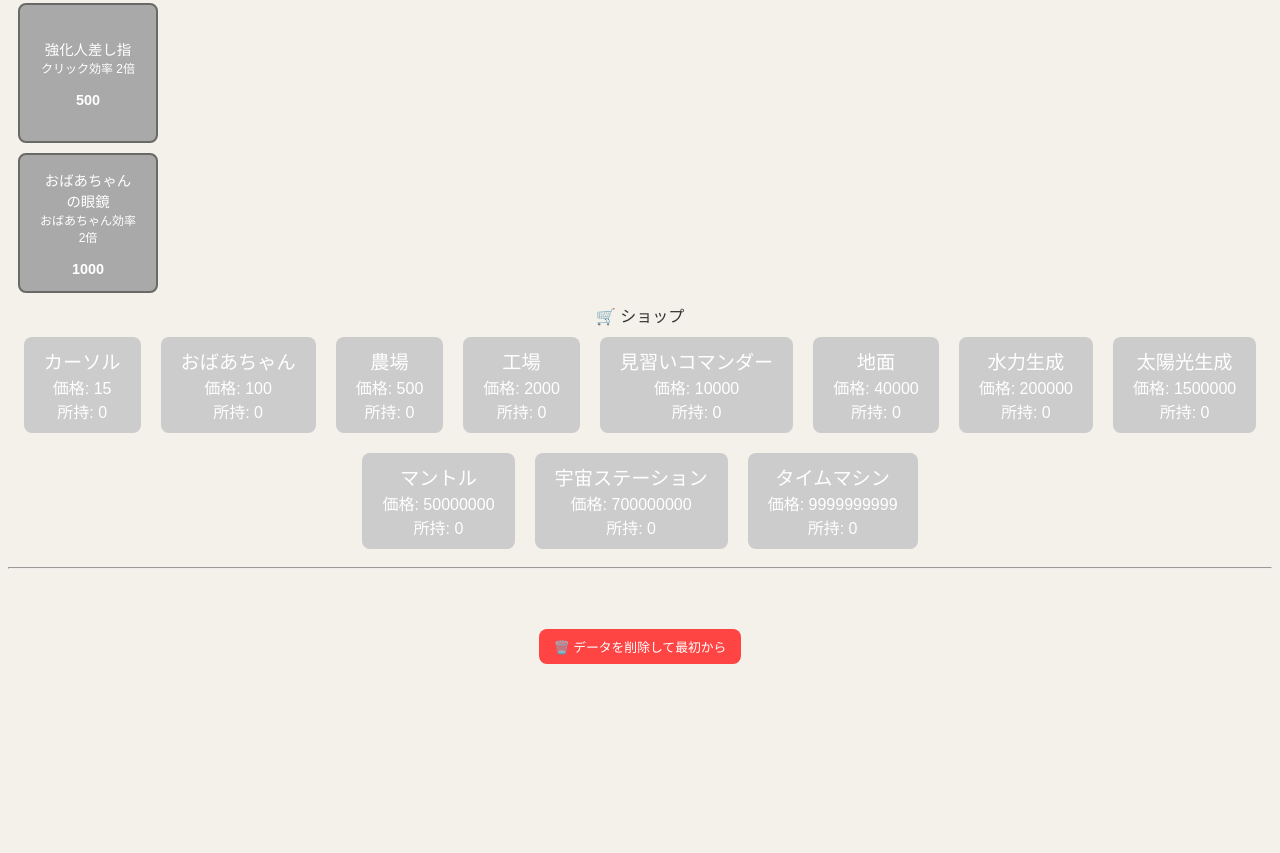
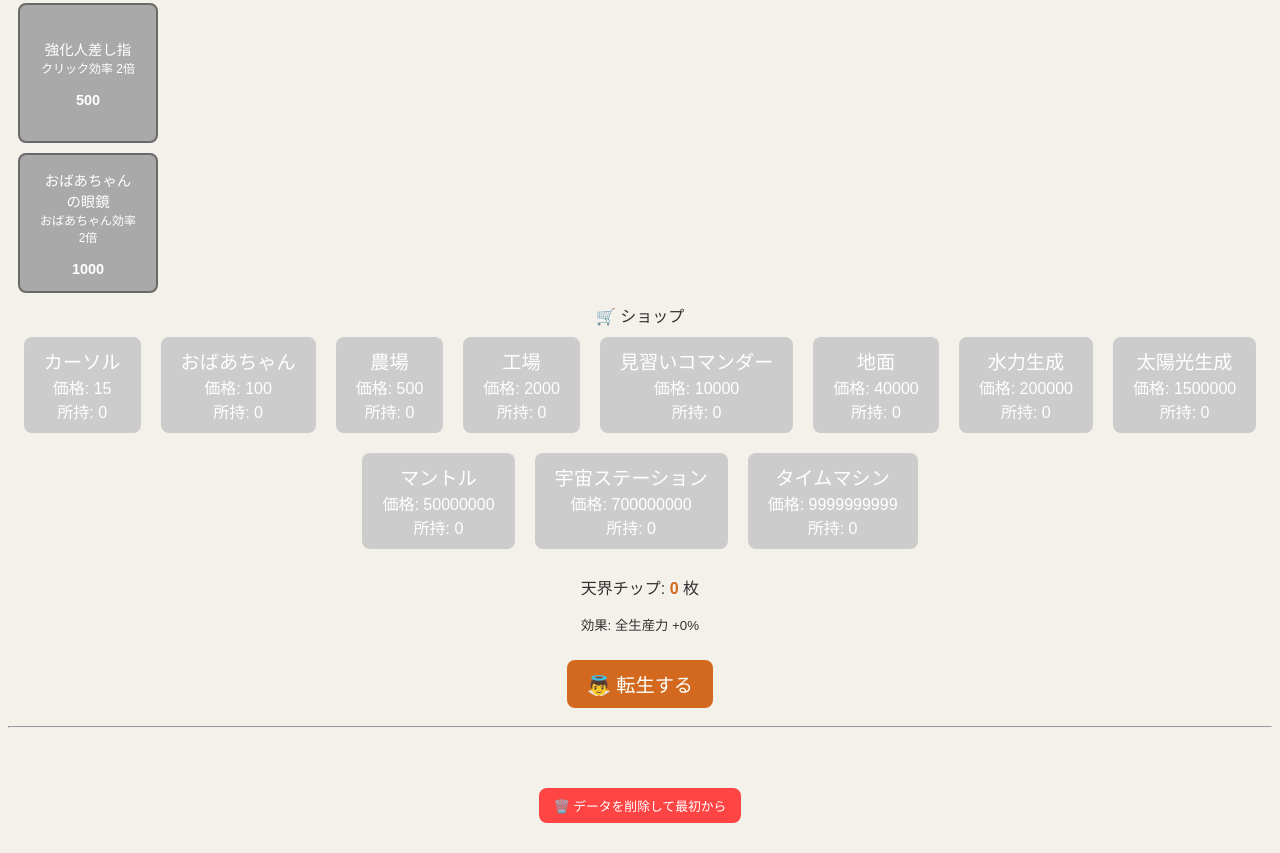
Before and after one commit to ym21082-png/my-cookie-game, a plain HTML site: page index.html in a window 1280 px wide. Shown: the part 468-1321 px from the top of the page. Before the commit the page ends 1162 px from the top, so only its background shows below. Drawn offline with Linux system fonts and the light colour scheme.

Commit message:
Add prestige section to index.html
Add prestige section with display and button for reincarnation.

```diff
--- a/index.html
+++ b/index.html
@@ -25,6 +25,12 @@
         <div class="section-title">🛒 ショップ</div>
         <div id="shop-container" class="scroll-container"></div>
 
+        <div class="prestige-section">
+            <p>天界チップ: <span id="prestige-level" style="font-weight:bold; color:#d2691e;">0</span> 枚</p>
+            <p><small>効果: 全生産力 +<span id="prestige-boost">0</span>%</small></p>
+            <button id="reincarnate-btn" onclick="reincarnate()" class="special-btn">👼 転生する</button>
+        </div>
+
         <hr>
 
         <div class="settings">
```
